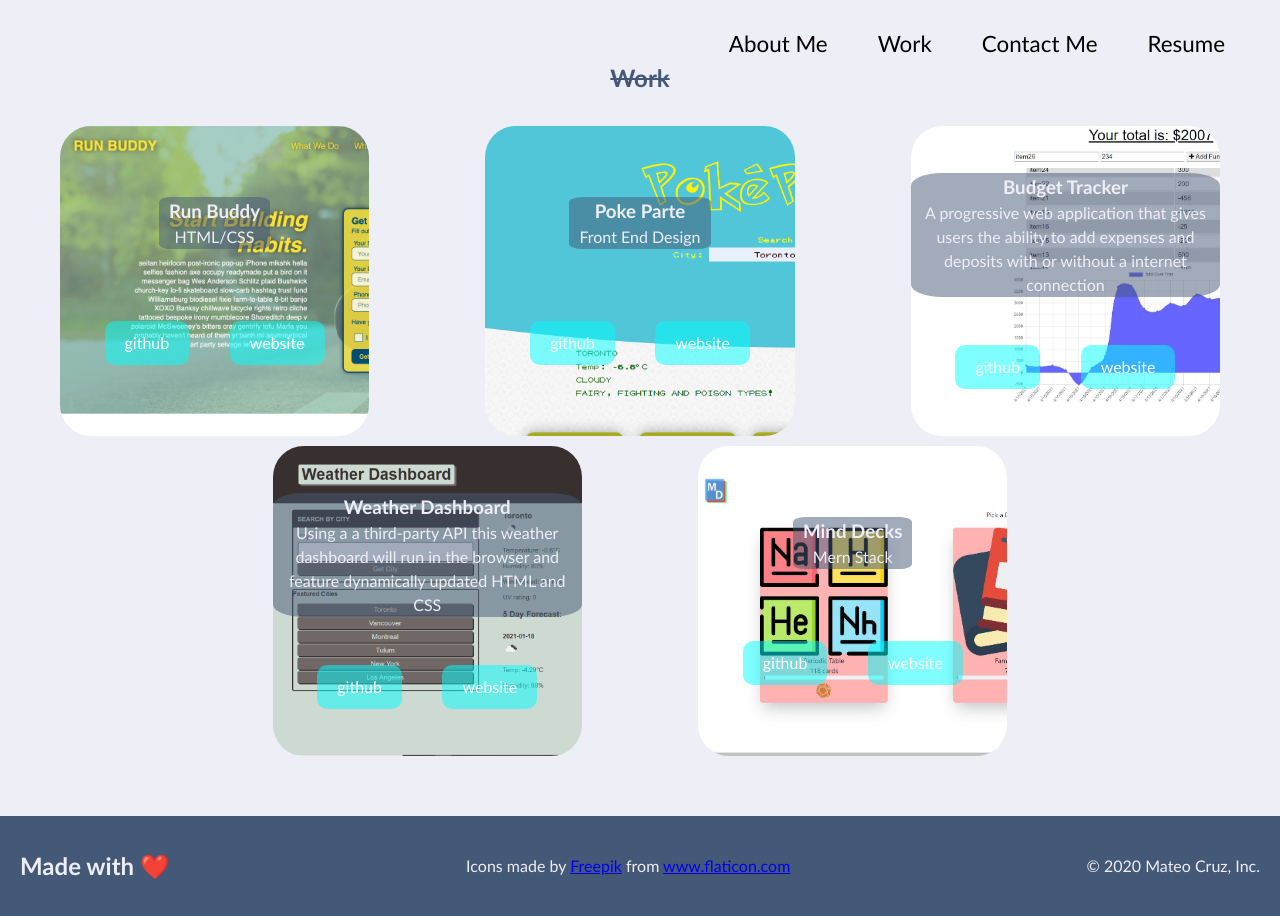
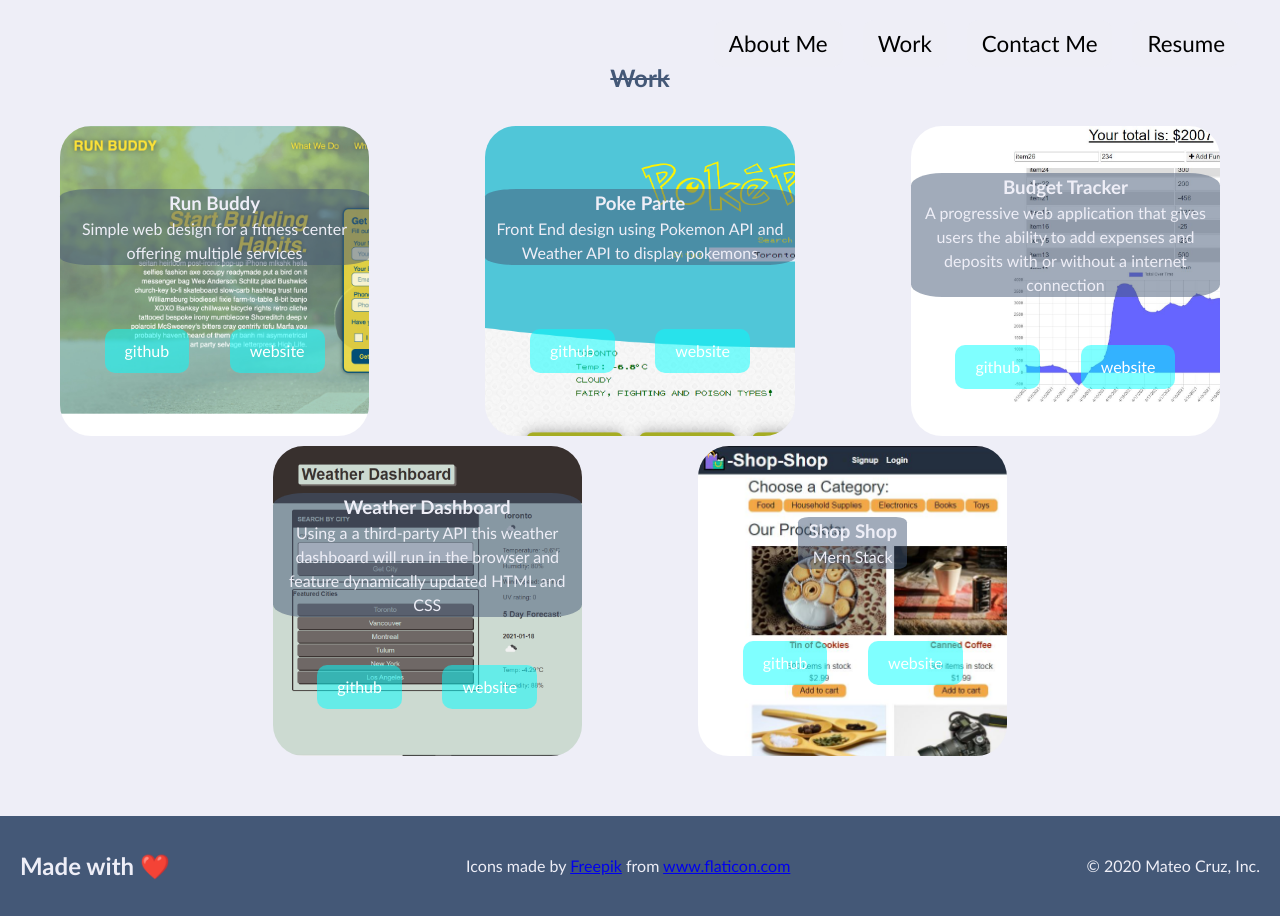
Before and after one commit to cruzma/React-Portfolio, a React (Create React App) app: page / in a window 1280 px wide. Both pictures are taken after a click on the link "Work". Built offline with nearby package versions, Linux system fonts and the light colour scheme.

Commit message:
added better description and buttons to website and github

```diff
--- a/src/components/Work/index.js
+++ b/src/components/Work/index.js
@@ -8,7 +8,7 @@ function Work(){
                 <div class="grid-item run-buddy">
                 <div className="project-name">
                     <h3>Run Buddy</h3>
-                    <span>HTML/CSS</span>
+                    <span>Simple web design for a fitness center offering multiple services</span>
                 </div>
                 <div className="grid-buttons">
                         <a href="#">github</a>
@@ -22,12 +22,12 @@ function Work(){
 
                 <div className="project-name">
                     <h3>Poke Parte</h3>
-                    <span>Front End Design</span>
+                    <span>Front End design using Pokemon API and Weather API to display pokemons</span>
                 </div>
                 <div className="grid-buttons">
-                    <a href="https://damn-ma-6.github.io/Poke-Parte/">github</a>
+                    <a href="#">github</a>
 
-                    <a href="#">website</a>
+                    <a href="https://damn-ma-6.github.io/Poke-Parte/">website</a>
                 </div>
             </div>
 
@@ -55,15 +55,15 @@ function Work(){
                 </div>
             </div>
 
-            <div href="#" className="grid-item mind-decks">
+            <div href="#" className="grid-item shop-shop">
                 <div className="project-name">
-                    <h3>Mind Decks</h3>
+                    <h3>Shop Shop</h3>
                     <span>Mern Stack</span>
                 </div>
                 <div className="grid-buttons">
-                    <a href="#">github</a>
+                    <a href="https://github.com/cruzma/shop-shop.git">github</a>
 
-                    <a href="#">website</a>
+                    <a href="https://serene-caverns-56086.herokuapp.com/qqv">website</a>
                 </div>
             </div>
 
--- a/src/index.css
+++ b/src/index.css
@@ -242,8 +242,8 @@ section h2{
   grid-row: 3 / span 2;
 }
 
-.mind-decks{
-  background-image: url(./assets/images/mindDecks.JPG);
+.shop-shop{
+  background-image: url(./assets/images/shop-shop.JPG);
   background-size: cover;
   grid-column: 7 /span 3;
   grid-row: 3 / span 2;
```
Also changed, not shown: src/assets/images/shop-shop.JPG (added).
